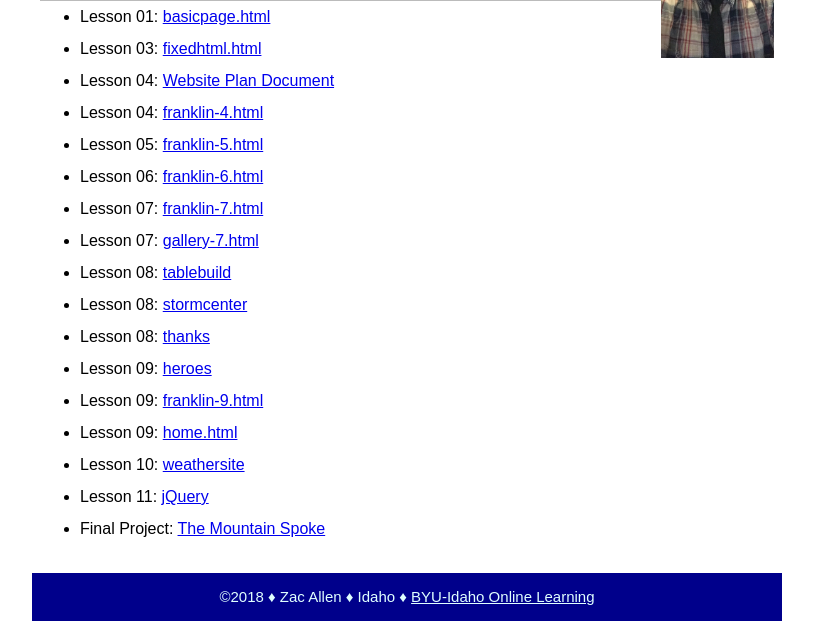
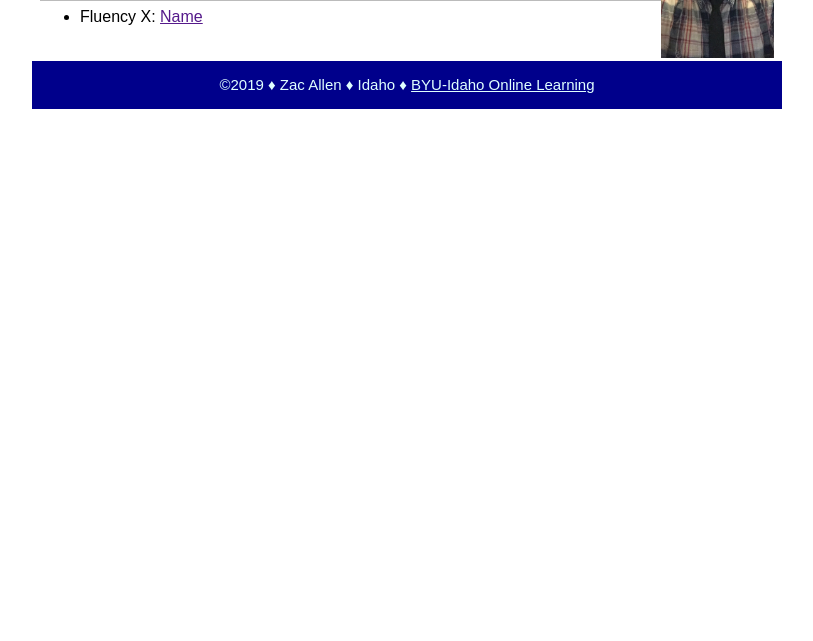
Before and after one commit to Allen-Zac/Allen-Zac-Fluency, a plain HTML site: page index.html in a window 1280 px wide. Shown: the part 171-812 px from the top of the page, without its empty margins (233-1046 px from the left). Drawn offline with Linux system fonts and the light colour scheme.

Commit message:
Edits to main page

```diff
--- a/css/main.css
+++ b/css/main.css
@@ -1,7 +1,3 @@
-/* CIT 230 - Assignment Portal CSS Template */
-/* You may use #HEX or color names */
-
-/* * is a wildcard referring to all elements. */
 * { margin: 0; box-sizing: border-box; }
 
 body {
--- a/index.html
+++ b/index.html
@@ -3,8 +3,8 @@
     <head>
         <meta charset="utf-8">
         <meta name="viewport" content="width=device-width, initial-scale=1">
-        <title>CIT 230 Assignment Portal | Zac Allen | BYU-Idaho</title>
-        <meta name="description" content="Assignment portal page for Zac Allen in CIT 230: Web Frontend Development at Brigham Young University-Idaho.">
+        <title>CIT 261 Fluency | Zac Allen | BYU-Idaho</title>
+        <meta name="description" content="Fluency page for Zac Allen in CIT 261 at Brigham Young University-Idaho.">
         <link rel="stylesheet" href="css/normalize.css">
         <link rel="stylesheet" href="css/main.css">
     </head>
@@ -16,27 +16,11 @@
         <main>
             <h2>CIT 230 - Assignment Portal.</h2>
             <ul>
-                <li>Lesson 01: <a href="basicpage.html">basicpage.html</a></li>
-                <li>Lesson 03: <a href="assignments/lesson-3/fixedhtml.html">fixedhtml.html</a></li>
-                <li>Lesson 04: <a href="assignments/lesson-4/Website%20Planning%20Document.pdf">Website Plan Document</a></li>
-                <li>Lesson 04: <a href="assignments/lesson-4/franklin-4.html">franklin-4.html</a></li>
-                <li>Lesson 05: <a href="assignments/lesson-5/franklin-5.html">franklin-5.html</a></li>
-                <li>Lesson 06: <a href="assignments/lesson-6/franklin-6.html">franklin-6.html</a></li>
-                <li>Lesson 07: <a href="assignments/lesson-7/franklin-7.html">franklin-7.html</a></li>
-                <li>Lesson 07: <a href="assignments/lesson-7/gallery-7.html">gallery-7.html</a></li>
-                <li>Lesson 08: <a href="assignments/lesson-8/tablebuild.html">tablebuild</a></li>
-                <li>Lesson 08: <a href="assignments/lesson-8/stormcenter.html">stormcenter</a></li>
-                <li>Lesson 08: <a href="assignments/lesson-8/thanks.html">thanks</a></li>
-                <li>Lesson 09: <a href="assignments/lesson-9/heroes.html">heroes</a></li>
-                <li>Lesson 09: <a href="assignments/lesson-9/franklin-9.html">franklin-9.html</a></li>
-                <li>Lesson 09: <a href="assignments/lesson-9/home.html">home.html</a></li>
-                <li>Lesson 10: <a href="assignments/weathersite/home.html">weathersite</a></li>
-                <li>Lesson 11: <a href="assignments/lesson-11/intro-jquery-files/lesson-02/index.htm">jQuery</a></li>
-                <li>Final Project: <a href="the-mountain-spoke/home.html">The Mountain Spoke</a></li>
+                <li>Fluency X: <a href="">Name</a></li>
             </ul>
         </main>
         <footer>
-            <p>&copy;2018 &diams; Zac Allen &diams; Idaho &diams; <a href="http://www.byui.edu/online">BYU-Idaho Online Learning</a></p>
+            <p>&copy;2019 &diams; Zac Allen &diams; Idaho &diams; <a href="http://www.byui.edu/online">BYU-Idaho Online Learning</a></p>
         </footer>
     </body>
 </html>
```
